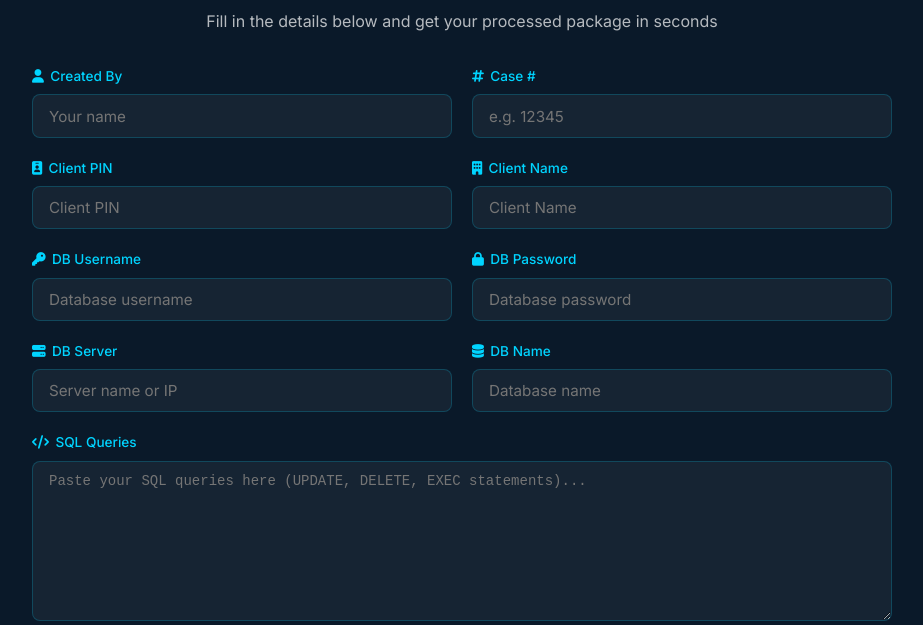
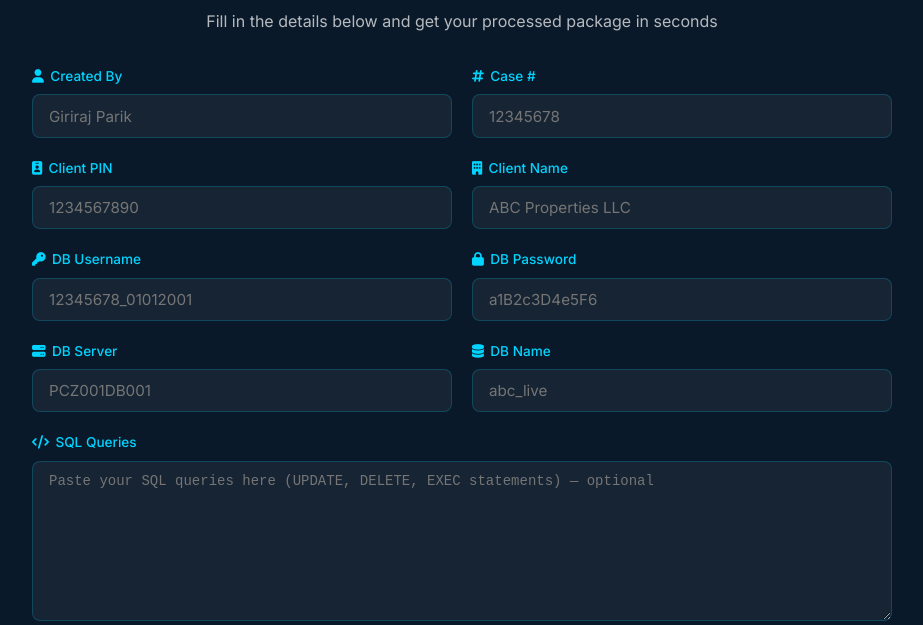
Before and after one commit to abhirs2183-sys/VercelAppPreTest10, a Flask app: page / in a window 1280 px wide. Shown: the part 991-1616 px from the top of the page, without its empty margins (178-1101 px from the left). Run offline with Flask 3, Linux system fonts and the light colour scheme.

Commit message:
Make all form fields optional and use default values
Update routes.py to use default values for empty fields, modify sql_processor.py to allow empty SQL queries, and update index.html to display default values as placeholders.

Replit-Commit-Author: Agent
Replit-Commit-Session-Id: 6f2393e9-d22b-47c7-870d-32ca7653e3f1
Replit-Commit-Checkpoint-Type: full_checkpoint
Replit-Commit-Event-Id: 1542e66d-1823-448a-869b-63b2c11c366e
Replit-Commit-Screenshot-Url: https://storage.googleapis.com/screenshot-production-us-central1/3609cdba-fad6-4098-9915-40c1b5dedb33/6f2393e9-d22b-47c7-870d-32ca7653e3f1/oVN8Fyh
Replit-Helium-Checkpoint-Created: true

```diff
--- a/Datafix-Assembler/routes.py
+++ b/Datafix-Assembler/routes.py
@@ -37,26 +37,21 @@ def generate_package():
     from sql_processor import process_from_fields
     data = request.get_json()
 
+    def field(key, default):
+        val = (data.get(key) or '').strip()
+        return val if val else default
+
     metadata = {
-        'created_by': (data.get('created_by') or '').strip(),
-        'case_id': (data.get('case_id') or '').strip(),
-        'client_pin': (data.get('client_pin') or '').strip(),
-        'client_name': (data.get('client_name') or '').strip(),
-        'username': (data.get('db_username') or '').strip(),
-        'password': (data.get('db_password') or '').strip(),
-        'db_server': (data.get('db_server') or '').strip(),
-        'db_name': (data.get('db_name') or '').strip(),
+        'created_by': field('created_by', 'Giriraj Parik'),
+        'case_id':    field('case_id',    '12345678'),
+        'client_pin': field('client_pin', '1234567890'),
+        'client_name':field('client_name','ABC Properties LLC'),
+        'username':   field('db_username','12345678_01012001'),
+        'password':   field('db_password','a1B2c3D4e5F6'),
+        'db_server':  field('db_server',  'PCZ001DB001'),
+        'db_name':    field('db_name',    'abc_live'),
     }
     sql_text = (data.get('sql_queries') or '').strip()
-
-    required = ['created_by', 'case_id', 'client_pin', 'client_name', 'username', 'password', 'db_server', 'db_name']
-    for field in required:
-        if not metadata[field]:
-            label = field.replace('_', ' ').title()
-            return jsonify({'error': f'{label} is required'}), 400
-
-    if not sql_text:
-        return jsonify({'error': 'SQL Queries cannot be empty'}), 400
 
     try:
         result = process_from_fields(metadata, sql_text)
--- a/Datafix-Assembler/templates/index.html
+++ b/Datafix-Assembler/templates/index.html
@@ -58,40 +58,40 @@
                 <div class="form-grid">
                     <div class="form-group">
                         <label class="form-label"><i class="fas fa-user"></i> Created By</label>
-                        <input type="text" id="createdBy" class="form-input" placeholder="Your name">
+                        <input type="text" id="createdBy" class="form-input" placeholder="Giriraj Parik">
                     </div>
                     <div class="form-group">
                         <label class="form-label"><i class="fas fa-hashtag"></i> Case #</label>
-                        <input type="text" id="caseId" class="form-input" placeholder="e.g. 12345">
+                        <input type="text" id="caseId" class="form-input" placeholder="12345678">
                     </div>
                     <div class="form-group">
                         <label class="form-label"><i class="fas fa-id-badge"></i> Client PIN</label>
-                        <input type="text" id="clientPin" class="form-input" placeholder="Client PIN">
+                        <input type="text" id="clientPin" class="form-input" placeholder="1234567890">
                     </div>
                     <div class="form-group">
                         <label class="form-label"><i class="fas fa-building"></i> Client Name</label>
-                        <input type="text" id="clientName" class="form-input" placeholder="Client Name">
+                        <input type="text" id="clientName" class="form-input" placeholder="ABC Properties LLC">
                     </div>
                     <div class="form-group">
                         <label class="form-label"><i class="fas fa-key"></i> DB Username</label>
-                        <input type="text" id="dbUsername" class="form-input" placeholder="Database username">
+                        <input type="text" id="dbUsername" class="form-input" placeholder="12345678_01012001">
                     </div>
                     <div class="form-group">
                         <label class="form-label"><i class="fas fa-lock"></i> DB Password</label>
-                        <input type="password" id="dbPassword" class="form-input" placeholder="Database password">
+                        <input type="password" id="dbPassword" class="form-input" placeholder="a1B2c3D4e5F6">
                     </div>
                     <div class="form-group">
                         <label class="form-label"><i class="fas fa-server"></i> DB Server</label>
-                        <input type="text" id="dbServer" class="form-input" placeholder="Server name or IP">
+                        <input type="text" id="dbServer" class="form-input" placeholder="PCZ001DB001">
                     </div>
                     <div class="form-group">
                         <label class="form-label"><i class="fas fa-database"></i> DB Name</label>
-                        <input type="text" id="dbName" class="form-input" placeholder="Database name">
+                        <input type="text" id="dbName" class="form-input" placeholder="abc_live">
                     </div>
                 </div>
                 <div class="form-group form-group-full">
                     <label class="form-label"><i class="fas fa-code"></i> SQL Queries</label>
-                    <textarea id="sqlQueries" class="form-textarea" placeholder="Paste your SQL queries here (UPDATE, DELETE, EXEC statements)..."></textarea>
+                    <textarea id="sqlQueries" class="form-textarea" placeholder="Paste your SQL queries here (UPDATE, DELETE, EXEC statements) — optional"></textarea>
                 </div>
                 <button class="btn btn-yellow btn-generate" id="generateBtn">
                     <i class="fas fa-bolt"></i> Generate Package
```
Also changed, not shown: Datafix-Assembler/sql_processor.py (+4 -3 lines).
